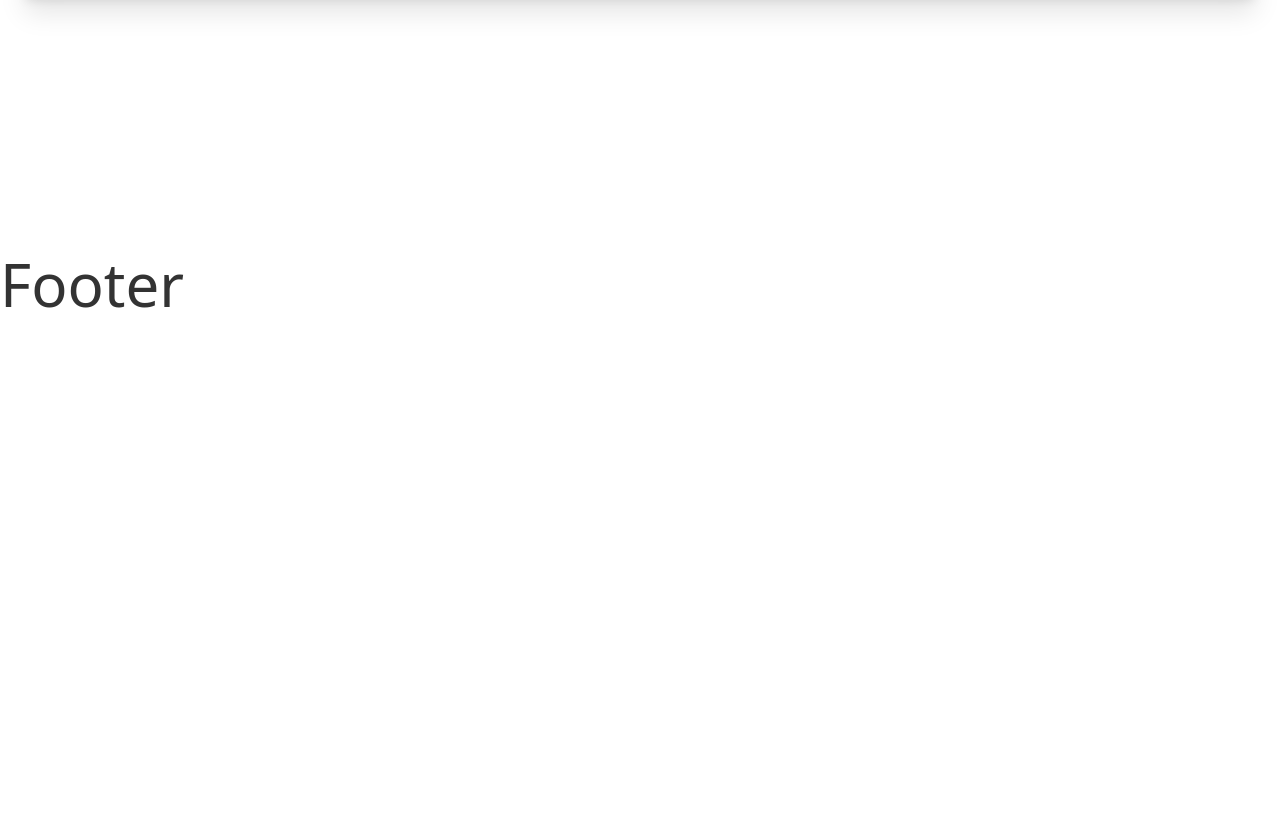
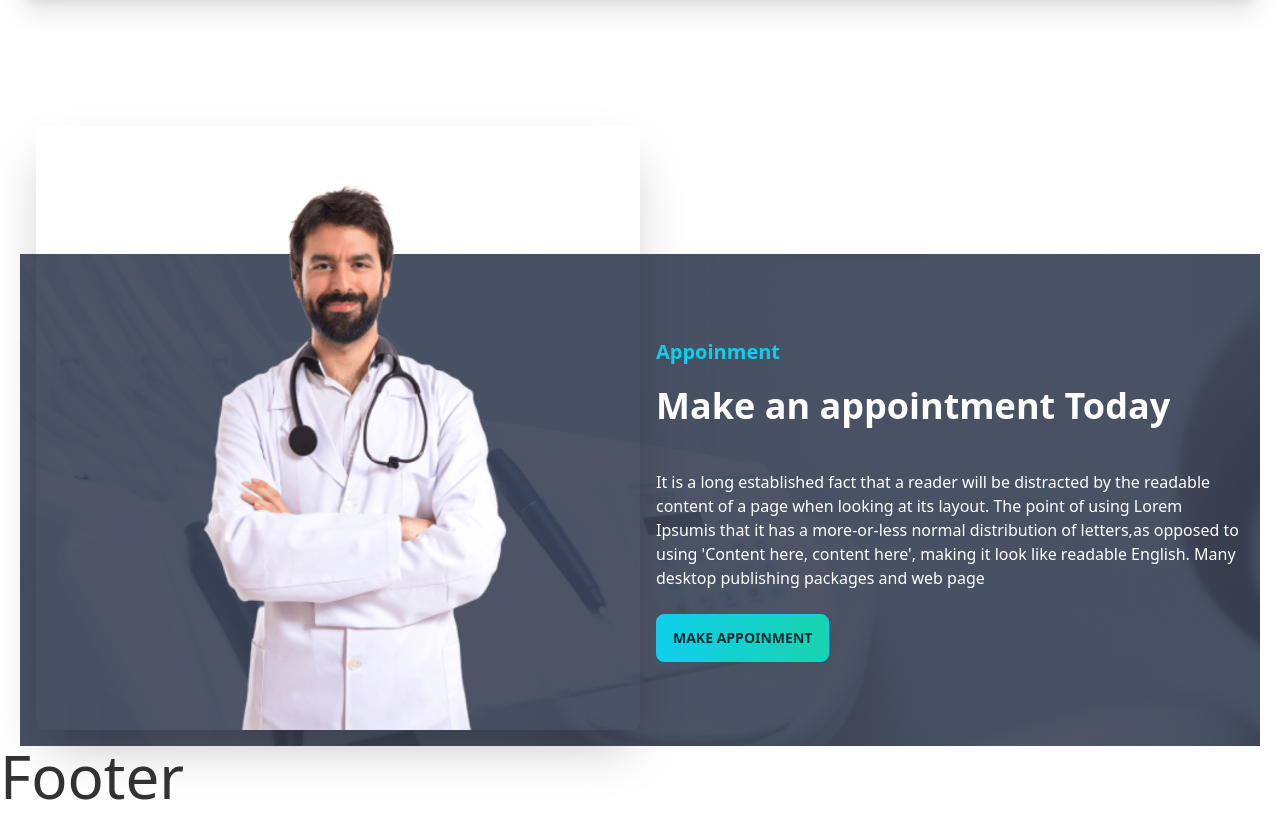
Before and after one commit to ShaahFardin/Doctors-portal, a React (Create React App) app: page / in a window 1280 px wide. Shown: the part 2430-3247 px from the top of the page. Before the commit the page ends 2755 px from the top, so only its background shows below. Built offline with nearby package versions, Linux system fonts and the light colour scheme.

Commit message:
Make appoinment section added

```diff
--- a/src/Pages/Home/Banner/Banner.js
+++ b/src/Pages/Home/Banner/Banner.js
@@ -1,6 +1,7 @@
 import React from 'react';
 import bannerBanckgroundImage from '../../../assets/images/bg.png'
 import bannerChairImage from '../../../assets/images/chair.png'
+import PrimaryButtons from '../../../components/PrimaryButtons/PrimaryButtons';
 
 const Banner = () => {
     return (
@@ -10,7 +11,7 @@
                 <div>
                     <h1 className="text-5xl font-bold">Box Office News!</h1>
                     <p className="py-6">Provident cupiditate voluptatem et in. Quaerat fugiat ut assumenda excepturi exercitationem quasi. In deleniti eaque aut repudiandae et a id nisi.</p>
-                    <button className="btn btn-primary bg-gradient-to-r from-primary to-secondary">Get Started</button>
+                   <PrimaryButtons>Get Started</PrimaryButtons>
                 </div>
             </div>
         </div>
--- a/src/Pages/Home/Home/Home.js
+++ b/src/Pages/Home/Home/Home.js
@@ -2,6 +2,7 @@
 import Banner from '../Banner/Banner';
 import Feature from '../Feature/Feature';
 import Hero from '../Hero/Hero';
+import MakeAppointment from '../MakeAppointment/MakeAppointment';
 import Services from '../Services/Services';
 
 const Home = () => {
@@ -11,6 +12,7 @@
             <Feature></Feature>
             <Services></Services>
             <Hero></Hero>
+            <MakeAppointment></MakeAppointment>
         </div>
     );
 };
--- /dev/null
+++ b/src/Pages/Home/MakeAppointment/MakeAppointment.js
@@ -0,0 +1,29 @@
+import React from 'react';
+import doctorImage from '../../../assets/images/doctor.png'
+import backgroundImage from '../../../assets/images/appointment.png'
+import PrimaryButtons from '../../../components/PrimaryButtons/PrimaryButtons';
+
+
+const MakeAppointment = () => {
+    return (
+        <section className='mt-20' style={{ background: `url(${backgroundImage})`}}>
+            <div className="hero ">
+                <div className="hero-content flex-col lg:flex-row">
+                    <img src={doctorImage} className="-mt-36 hidden md:block lg:w-1/2 rounded-lg shadow-2xl" alt='doctor' />
+                    <div className='text-white'>
+                        <h1 className='text-xl text-primary font-bold'>Appoinment</h1>
+                        <h1 className="text-4xl font-bold my-5">Make an appointment Today</h1>
+                        <p className="py-6 font-thin md:font-normal">It is a long established fact that a reader will be distracted by the
+                            readable content of a page when looking at its layout. The point of using Lorem Ipsumis
+                            that it has a more-or-less normal distribution of letters,as opposed to using
+                            'Content here, content here', making it look like readable English.
+                            Many desktop publishing packages and web page</p>
+                      <PrimaryButtons>Make Appoinment</PrimaryButtons>
+                    </div>
+                </div>
+            </div>
+        </section>
+    );
+};
+
+export default MakeAppointment;
--- /dev/null
+++ b/src/components/PrimaryButtons/PrimaryButtons.js
@@ -0,0 +1,9 @@
+import React from 'react';
+
+const PrimaryButtons = ({children}) => {
+    return (
+        <button className="btn btn-primary bg-gradient-to-r from-primary to-secondary">{children}</button>
+    );
+};
+
+export default PrimaryButtons;
```
